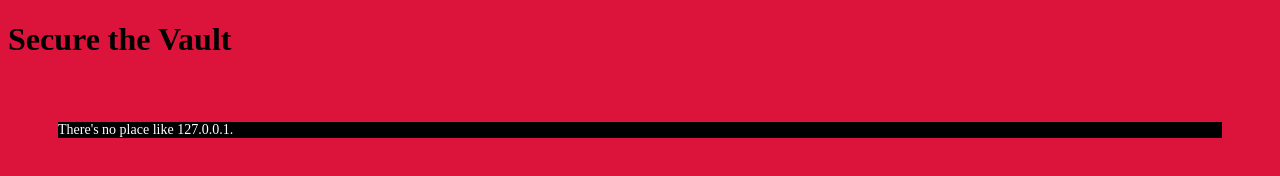
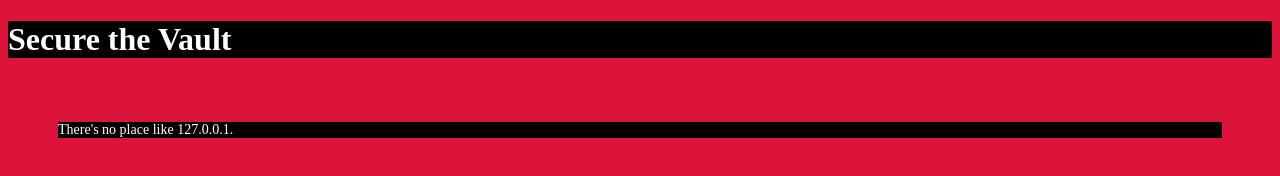
Before and after one commit to roy-is-our-boy13/Secure-the-Vault, a plain HTML site: page index.html in a window 1280 px wide. Drawn offline with Linux system fonts and the light colour scheme.

```diff
--- a/title.css
+++ b/title.css
@@ -14,3 +14,8 @@
     padding: 20px;
     margin: 30px;
 }
+h1
+{
+    color: white;
+    background-color: black;
+}
```
Also changed, not shown: Script.js (+6 -6 lines).
